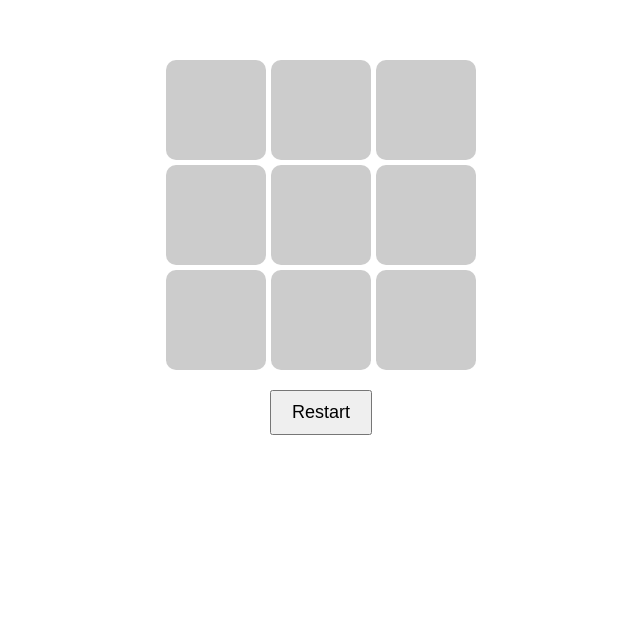
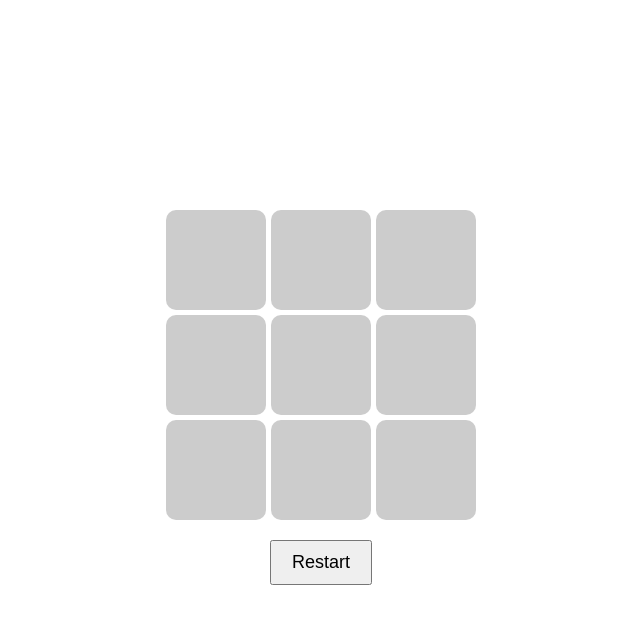
Before and after one commit to hayashi0001/tic-tac-toe, a plain HTML site: page index.html in a window 1280 px wide. Shown: the part 148-772 px from the top of the page, without its empty margins (319-959 px from the left). Drawn offline with Linux system fonts and the light colour scheme.

Commit message:
位置の変更

```diff
--- a/style.css
+++ b/style.css
@@ -6,7 +6,7 @@ body {
     justify-content: center;
     height: 100vh;
     margin: 0;
-    /*background-color: blueviolet;*/
+    padding-top: 150px;
 }
 
 .game-board{
```
